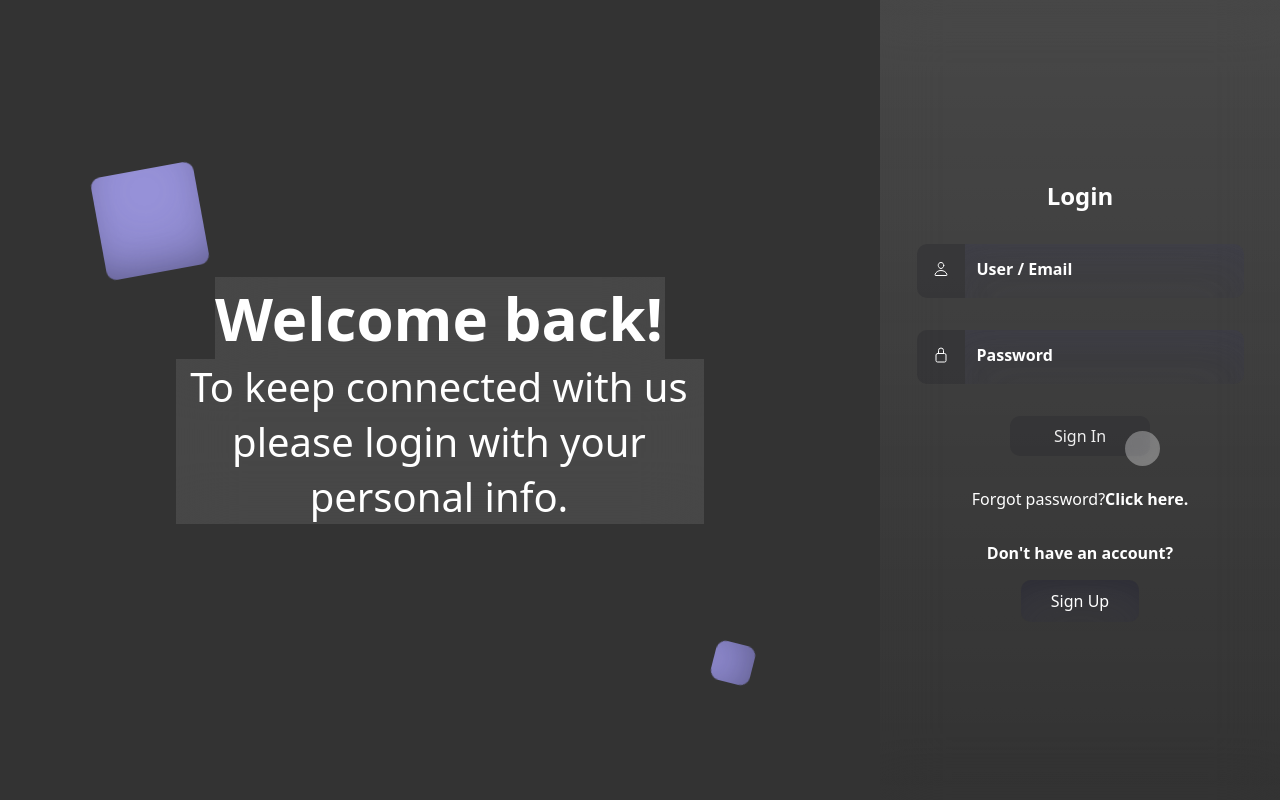
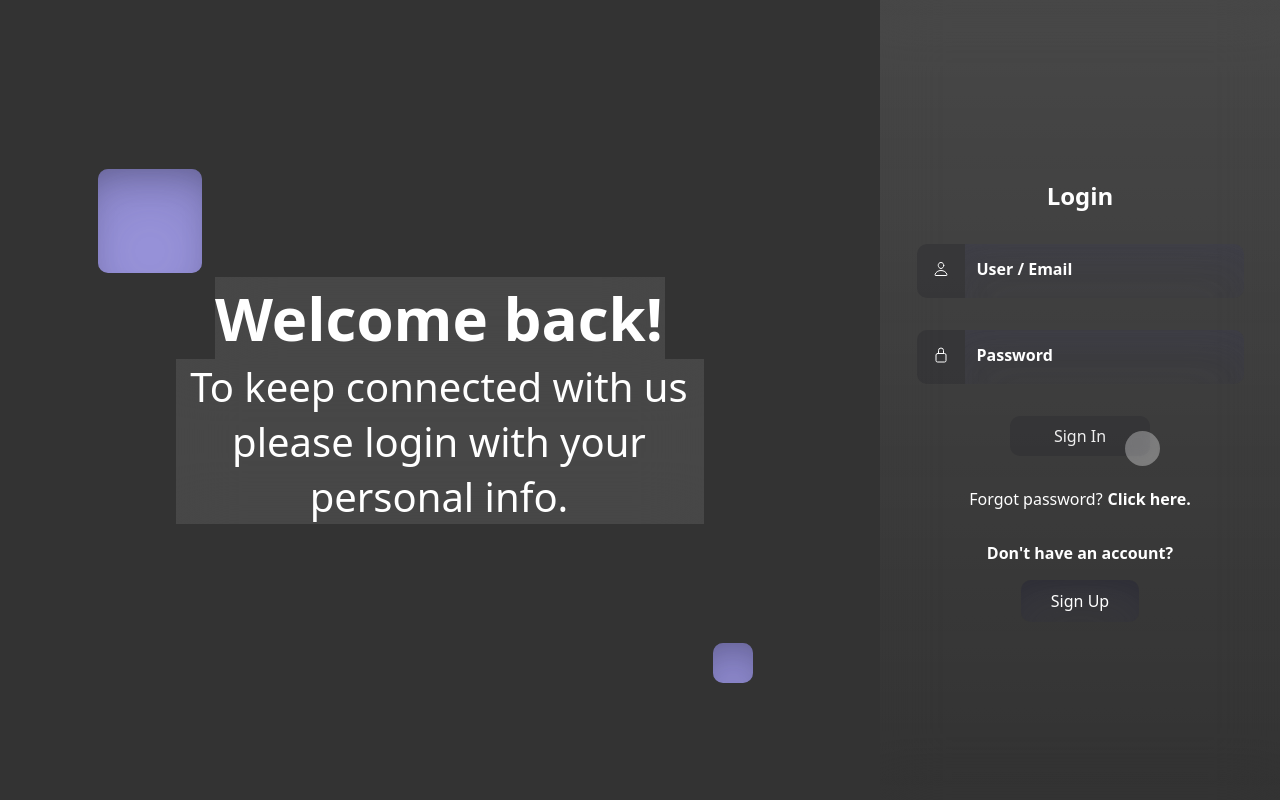
Before and after one commit to gcamig/isitec, a PHP site: page / in a window 1280 px wide. Run offline with PHP 8.4, Linux system fonts and the light colour scheme; some libraries are stand-ins or nearby versions.

Commit message:
Add margin to toggle area text and adjust rotation speed

```diff
--- a/css/common.css
+++ b/css/common.css
@@ -277,6 +277,10 @@ input:valid~span {
   text-decoration: underline;
 }
 
+#toggle-area-text{
+  margin-right: 5px;
+}
+
 @media only screen and (max-width: 800px) {
   .text-animation-box {
     display: none;
--- a/js/background.js
+++ b/js/background.js
@@ -53,7 +53,7 @@ function generateShape() {
 
 function moveShape(shape) {
   const speed = 1 + Math.random() * 2;
-  const rotationSpeed = 0.5 + Math.random() * 2;
+  const rotationSpeed = (0.5 + Math.random() * 2) / window.screen.refreshRate;
   const angle = (Math.random() - 0.5) * 2 * Math.PI;
   let rotation = 0;
   const dx = Math.cos(angle) * speed;
@@ -89,6 +89,8 @@ function moveShape(shape) {
   move();
 }
 
+
+
 function generateShapes(amountShapes) {
   for (let i = 0; i < amountShapes; i++) {
     generateShape();
```
